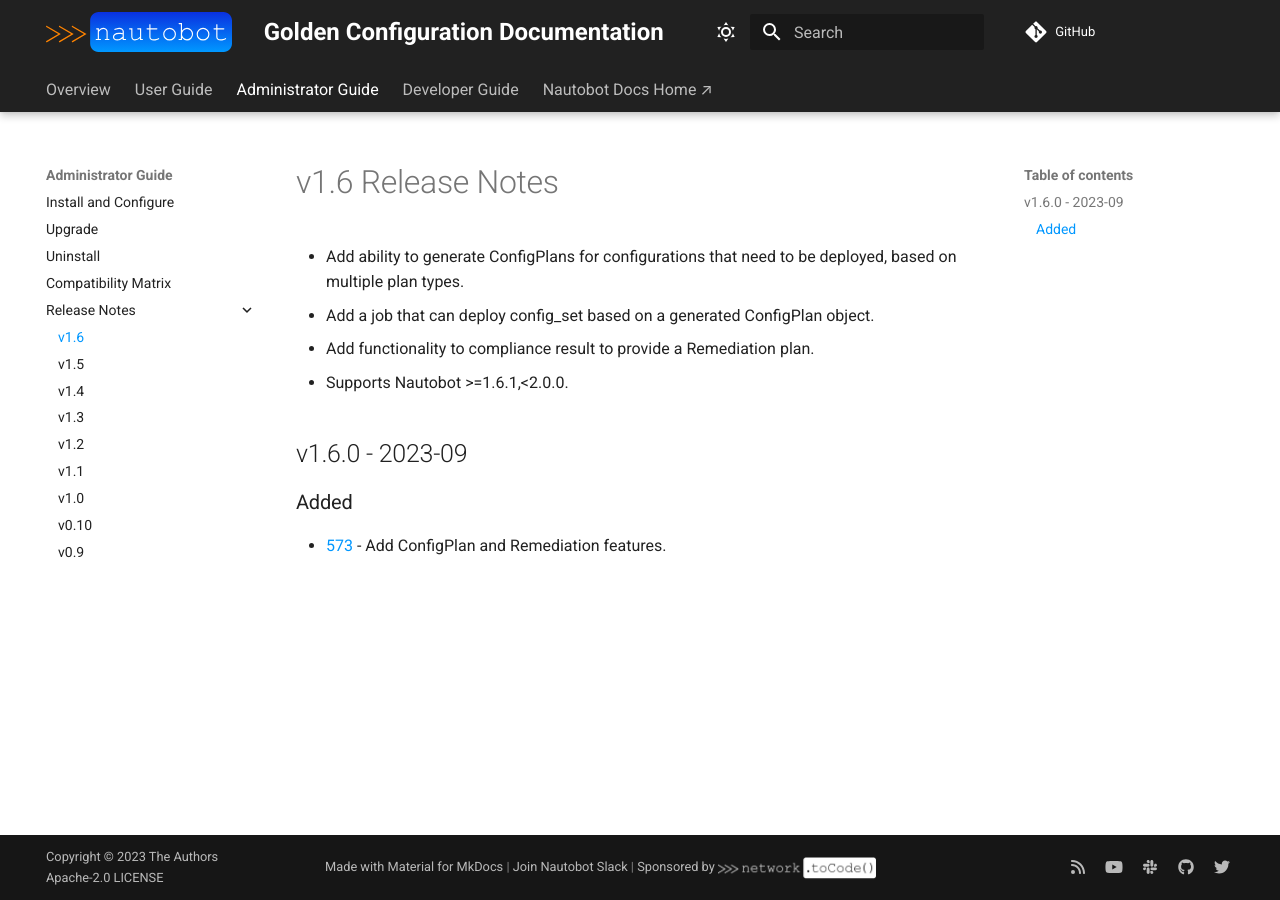
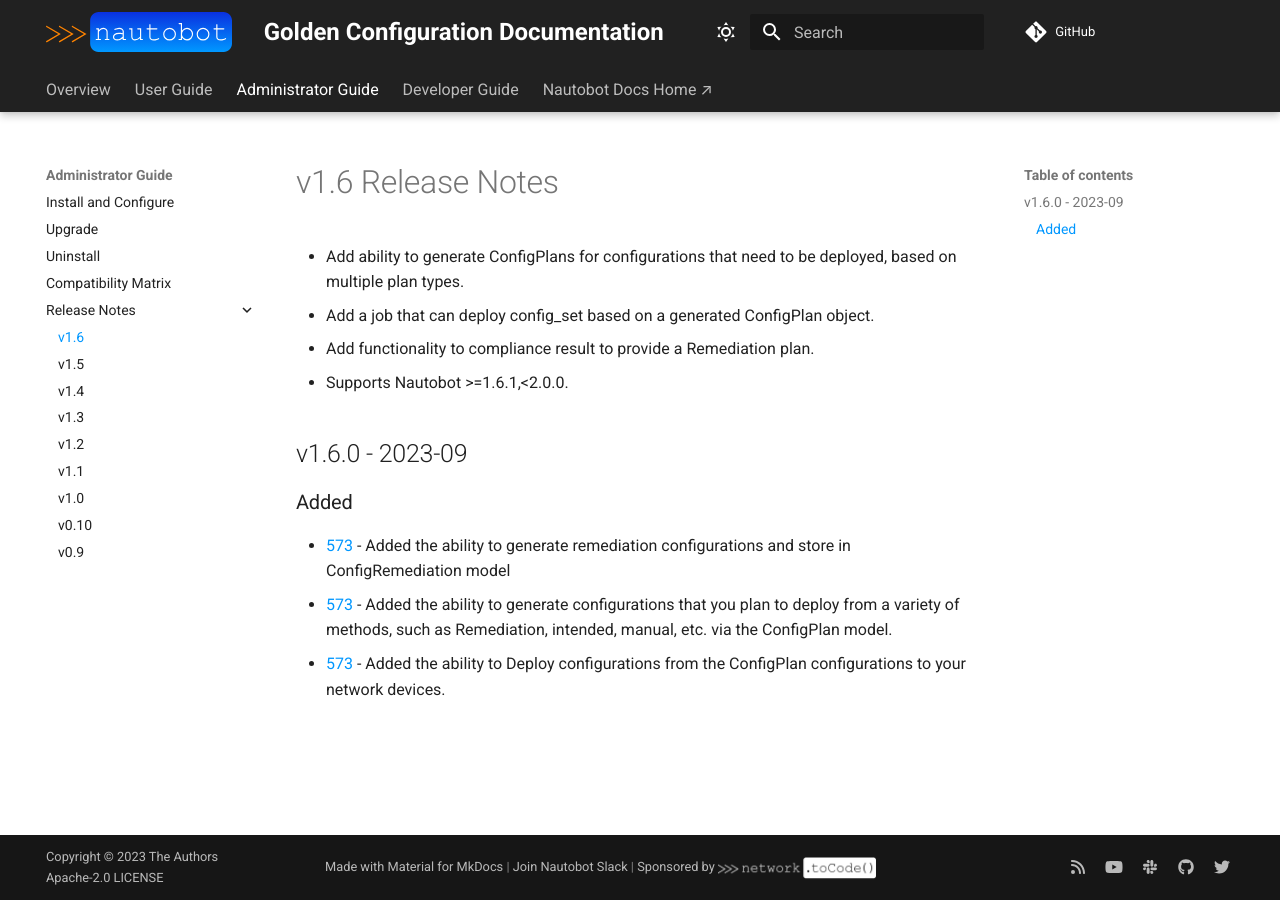
Before and after one commit to nautobot/nautobot-app-golden-config, an MkDocs documentation site: the page built from docs/admin/release_notes/version_1.6.md, in a window 1280 px wide. Built offline with MkDocs 1.6.1 and Material for MkDocs 9.7.7, drawn with Linux system fonts in a browser that asks for light colours; comment, search, counter and statistics services are not loaded.

Commit message:
update release notes to be more verbose

```diff
--- a/docs/admin/release_notes/version_1.6.md
+++ b/docs/admin/release_notes/version_1.6.md
@@ -9,4 +9,6 @@
 
 ### Added
 
-- [573](https://github.com/nautobot/nautobot-plugin-golden-config/pull/573) - Add ConfigPlan and Remediation features.
+- [573](https://github.com/nautobot/nautobot-plugin-golden-config/pull/573) - Added the ability to generate remediation configurations and store in ConfigRemediation model
+- [573](https://github.com/nautobot/nautobot-plugin-golden-config/pull/573) - Added the ability to generate configurations that you plan to deploy from a variety of methods, such as Remediation, intended, manual, etc. via the ConfigPlan model.
+- [573](https://github.com/nautobot/nautobot-plugin-golden-config/pull/573) - Added the ability to Deploy configurations from the ConfigPlan configurations to your network devices.
```
